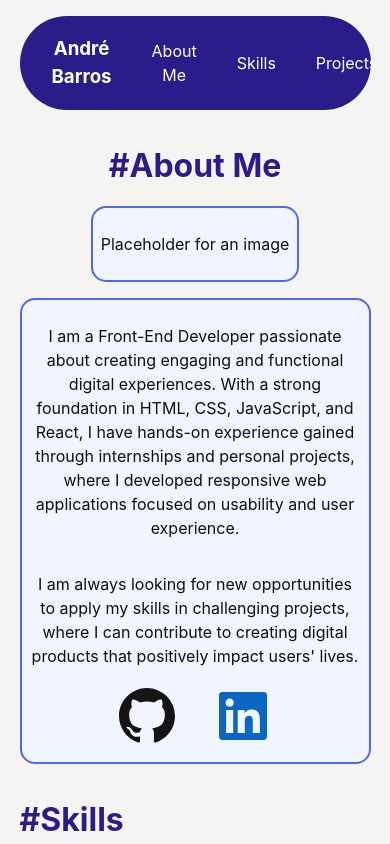
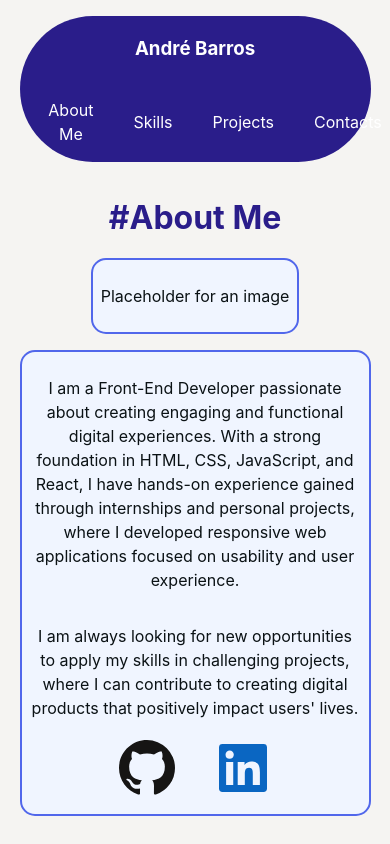
Before and after one commit to andrebarros7201/portfolio, a React (Vite) app: page / in a window 390 px wide. Shown: the top 844 px of the page. Built offline with nearby package versions, Linux system fonts and the light colour scheme.

Commit message:
change navbar flex direction to columns when in responsive mode

```diff
--- a/src/styles/navbar.module.css
+++ b/src/styles/navbar.module.css
@@ -29,3 +29,11 @@ nav {
     }
   }
 }
+
+@media(max-width: 600px) {
+  header{
+    flex-flow: column nowrap;
+    padding:0 1rem;
+    position: static;
+  }
+}
```
